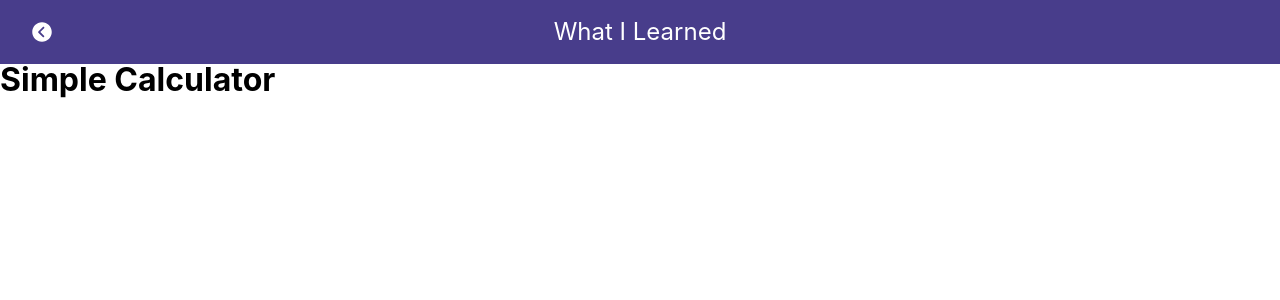
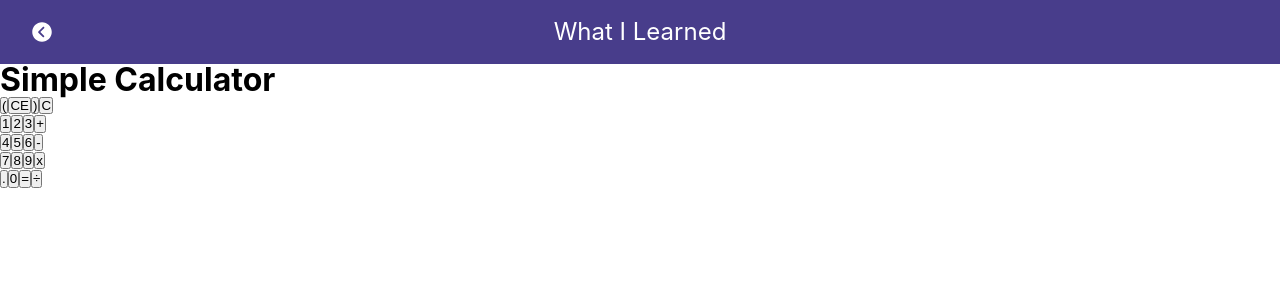
Before and after one commit to saebomp/todayilearned, a React (Create React App) app: page /calculator in a window 1280 px wide. Shown: the top 300 px of the page. Built offline with nearby package versions, Linux system fonts and the light colour scheme.

Commit message:
add keypad

```diff
--- a/src/components/Calculator/Calculator.js
+++ b/src/components/Calculator/Calculator.js
@@ -1,6 +1,6 @@
 import React, { Component } from 'react';
 import ResultComponent from './ResultComponent';
-// import KeyPadComponent from "./KeyPadComponent";
+import KeyPadComponent from "./KeyPadComponent";
 
 class App extends Component {
     constructor(){
@@ -17,7 +17,7 @@
                 <div className="calculator-body">
                     <h1>Simple Calculator</h1>
                     <ResultComponent result={this.state.result}/>
-                    {/* <KeyPadComponent onClick={this.onClick}/> */}
+                    <KeyPadComponent onClick={this.onClick}/>
                 </div>
             </div>
         );
@@ -25,3 +25,5 @@
 }
 
 export default App;
+
+// https://medium.com/@nitinpatel_20236/how-to-build-a-simple-calculator-application-with-react-js-bc10a4568bbd
--- /dev/null
+++ b/src/components/Calculator/KeyPadComponent.js
@@ -0,0 +1,41 @@
+import React, {Component} from 'react';
+
+class KeyPadComponent extends Component {
+    render(){
+        return (
+            <div className="calculator">
+                <div className="button">
+                <button name="(" onClick={e=>this.props.onClick(e.target.name)}>(</button>
+                <button name="CE" onClick={e=>this.props.onClick(e.target.name)}>CE</button>
+                <button name=")" onClick={e=>this.props.onClick(e.target.name)}>)</button>
+                <button name="C" onClick={e=>this.props.onClick(e.target.name)}>C</button><br />
+
+                <button name="1" onClick={e => this.props.onClick(e.target.name)}>1</button>
+                <button name="2" onClick={e => this.props.onClick(e.target.name)}>2</button>
+                <button name="3" onClick={e => this.props.onClick(e.target.name)}>3</button>
+                <button name="+" onClick={e => this.props.onClick(e.target.name)}>+</button><br/>
+
+
+                <button name="4" onClick={e => this.props.onClick(e.target.name)}>4</button>
+                <button name="5" onClick={e => this.props.onClick(e.target.name)}>5</button>
+                <button name="6" onClick={e => this.props.onClick(e.target.name)}>6</button>
+                <button name="-" onClick={e => this.props.onClick(e.target.name)}>-</button><br/>
+
+                <button name="7" onClick={e => this.props.onClick(e.target.name)}>7</button>
+                <button name="8" onClick={e => this.props.onClick(e.target.name)}>8</button>
+                <button name="9" onClick={e => this.props.onClick(e.target.name)}>9</button>
+                <button name="*" onClick={e => this.props.onClick(e.target.name)}>x</button><br/>
+
+
+                <button name="." onClick={e => this.props.onClick(e.target.name)}>.</button>
+                <button name="0" onClick={e => this.props.onClick(e.target.name)}>0</button>
+                <button name="=" onClick={e => this.props.onClick(e.target.name)}>=</button>
+                <button name="/" onClick={e => this.props.onClick(e.target.name)}>÷</button><br/>
+                </div>
+            </div>
+        )
+    }
+}
+
+
+export default KeyPadComponent;
```
